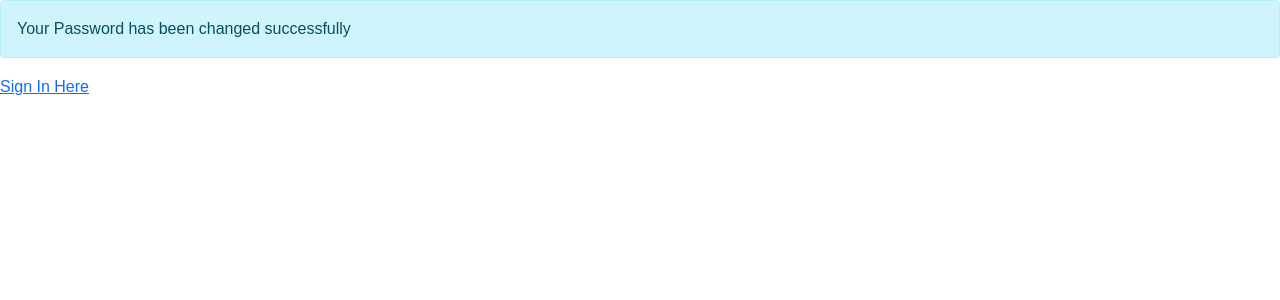
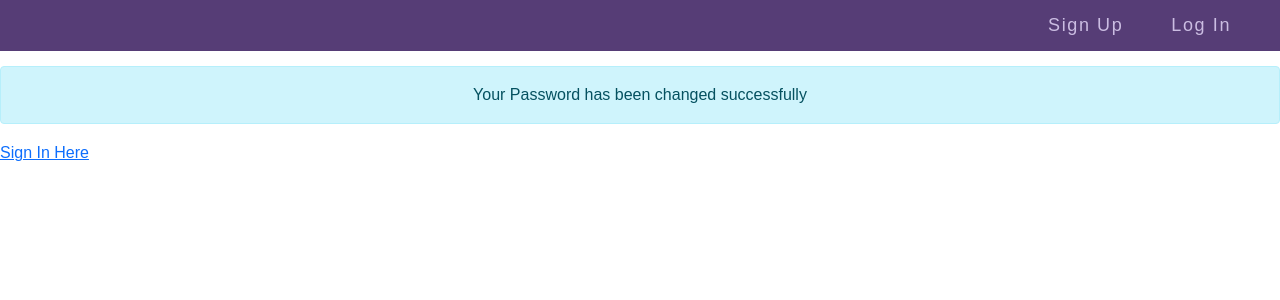
Before and after one commit to J-Varun-P/Campus-Connect, a Django app: page /password-reset-complete/ in a window 1280 px wide. Shown: the top 300 px of the page. Run offline with Django 3.2, Linux system fonts and the light colour scheme.

Commit message:
email password

```diff
--- a/meet/static/meet/styles.css
+++ b/meet/static/meet/styles.css
@@ -152,3 +152,14 @@ form{
 .line2{
   transform: rotate(-45deg);
 }
+
+.absolute_nav{
+  position: absolute;
+  left: 0;
+  right: 0;
+}
+
+.register_nav{
+  position: relative;
+  margin-bottom: 15px;
+}
--- a/meet/templates/meet/login.html
+++ b/meet/templates/meet/login.html
@@ -1,5 +1,8 @@
 {% extends "meet/layout.html" %}
 {% block body %}
+<div class="navigation absolute_nav">
+  <a href="{% url 'register' %}" class="linktotheright">Sign Up</a>
+</div>
 <div class="fc">
   {% if messages %}
         {% for message in messages %}
--- a/meet/templates/meet/password_reset.html
+++ b/meet/templates/meet/password_reset.html
@@ -1,6 +1,10 @@
 {% extends "meet/layout.html" %}
 {% load crispy_forms_tags %}
 {% block body %}
+  <div class="navigation absolute_nav">
+    <a href="{% url 'register' %}" class="linktotheright">Sign Up</a>
+    <a href="{% url 'login' %}">Log In</a>
+  </div>
     <div class="fc">
         <form method="POST" class="form-group password_forms">
             {% csrf_token %}
--- a/meet/templates/meet/password_reset_complete.html
+++ b/meet/templates/meet/password_reset_complete.html
@@ -1,7 +1,11 @@
 {% extends "meet/layout.html" %}
 {% block body %}
-    <div class="alert alert-info">
-        Your Password has been changed successfully
-    </div>
+<div class="navigation register_nav">
+  <a href="{% url 'register' %}" class="linktotheright">Sign Up</a>
+  <a href="{% url 'login' %}">Log In</a>
+</div>
+  <div class="alert alert-info center">
+      Your Password has been changed successfully
+  </div>
     <a href="{% url 'login' %}">Sign In Here</a>
 {% endblock %}
--- a/meet/templates/meet/password_reset_confirm.html
+++ b/meet/templates/meet/password_reset_confirm.html
@@ -1,6 +1,10 @@
 {% extends "meet/layout.html" %}
 {% load crispy_forms_tags %}
 {% block body %}
+    <div class="navigation absolute_nav">
+      <a href="{% url 'register' %}" class="linktotheright">Sign Up</a>
+      <a href="{% url 'login' %}">Log In</a>
+    </div>
     <div class="fc">
         <form method="POST" class="form-group password_forms">
             {% csrf_token %}
--- a/meet/templates/meet/password_reset_done.html
+++ b/meet/templates/meet/password_reset_done.html
@@ -1,6 +1,10 @@
 {% extends "meet/layout.html" %}
 {% block body %}
-    <div class="alert alert-info">
+  <div class="navigation register_nav">
+    <a href="{% url 'register' %}" class="linktotheright">Sign Up</a>
+    <a href="{% url 'login' %}">Log In</a>
+  </div>
+    <div class="alert alert-info center">
         An email has been sent with instructions to reset your password
     </div>
 {% endblock %}
--- a/meet/templates/meet/register.html
+++ b/meet/templates/meet/register.html
@@ -1,6 +1,9 @@
 {% extends "meet/layout.html" %}
 {% load crispy_forms_tags %}
 {% block body %}
+<div class="navigation register_nav">
+  <a href="{% url 'login' %}" class="linktotheright">Log In</a>
+</div>
 <div class="fc">
     <div class="form-group form_register">
         <form method="POST">
```
